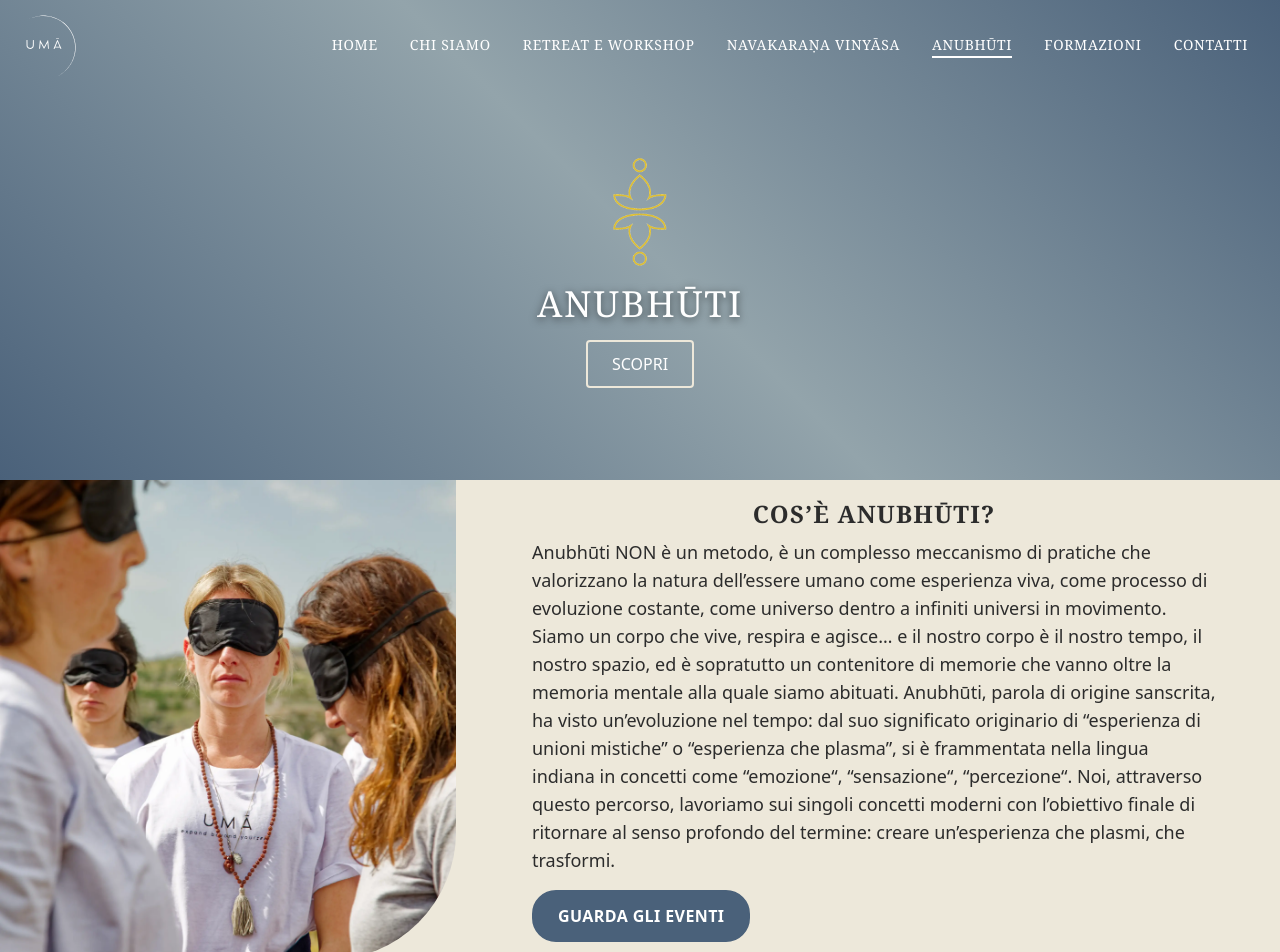
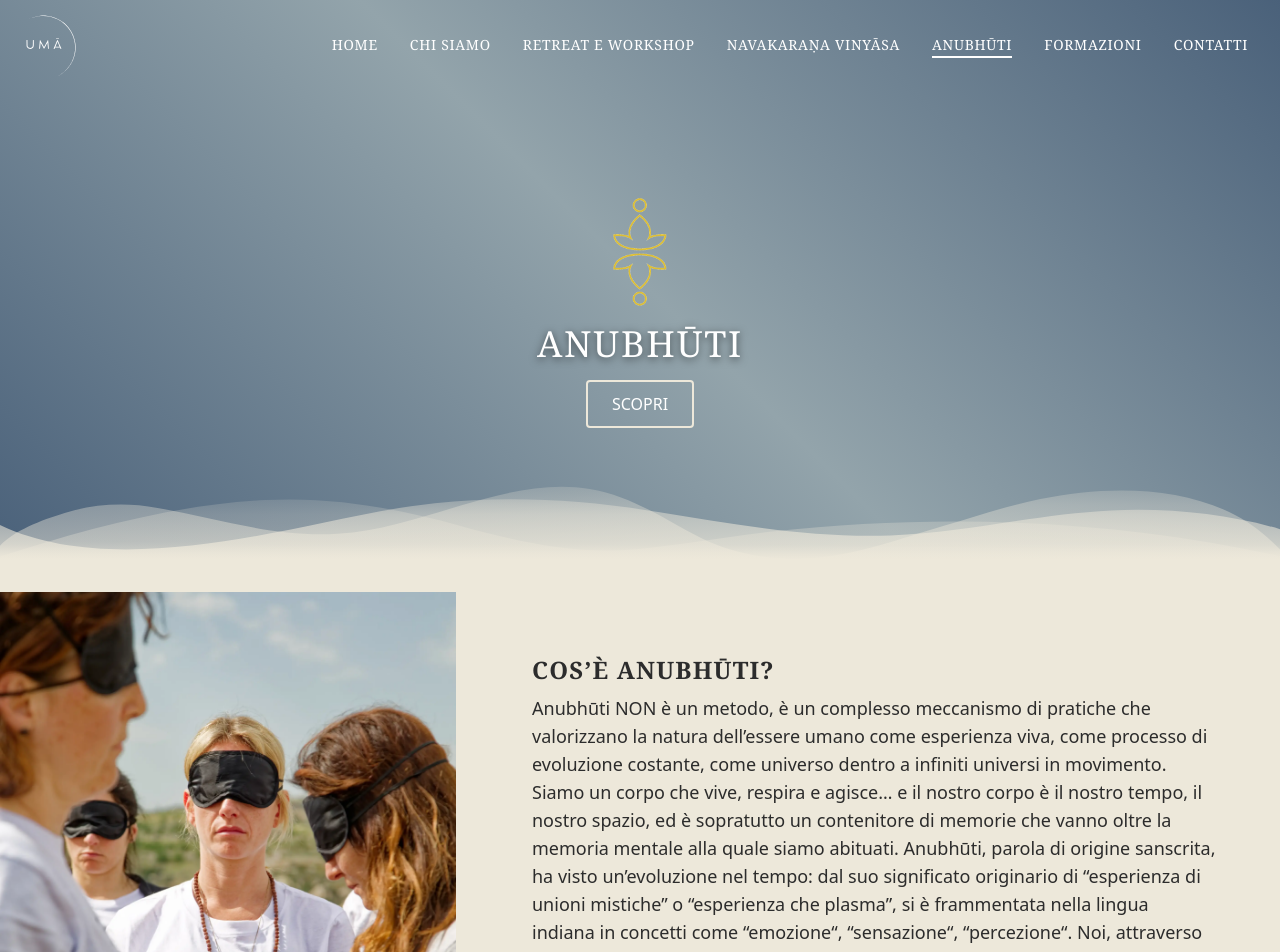
Before and after one commit to asorbellini/static-uma-yoga, a React (Vite) app: page /anubhuti in a window 1280 px wide. Shown: the top 952 px of the page. Built offline with nearby package versions, Linux system fonts and the light colour scheme.

Commit message:
Improvements

```diff
--- a/src/components/HeroComponent.jsx
+++ b/src/components/HeroComponent.jsx
@@ -1,10 +1,11 @@
 
 import { useState } from "react"
+import { Wave } from "./Icons.jsx"
 
 function HeroComponent({background, mainColor, logo, title, subtitle = null}) {
     const [hovered, setHovered] = useState(false)
     return(
-            <div className="relative h-[60vh] w-full flex flex-col items-center justify-center"
+            <div className="relative min-h-[65dvh] md:min-h-[70dvh] w-full flex flex-col items-center justify-center py-4"
                 style={{background: background }}>
                     <div className="mt-16">
                         <img src={logo} alt={`Logo ${title}`} className="h-28"/>
@@ -21,10 +22,13 @@ function HeroComponent({background, mainColor, logo, title, subtitle = null}) {
                         style={{borderColor: hovered ? mainColor : undefined}}
                         onMouseEnter={() => setHovered(true)}
                         onMouseLeave={() => setHovered(false)}>
-                        <button className="textButton justify-items-center">
+                        <button className="textButton justify-items-center z-30">
                             SCOPRI
                         </button>
                     </a>
+                    <div className="absolute bottom-0 left-0 w-full overflow-hidden leading-none z-10">
+                        <Wave />
+                    </div>
             </div>
     )
 }
--- a/src/components/NavakaranaSummary.jsx
+++ b/src/components/NavakaranaSummary.jsx
@@ -17,26 +17,26 @@ function NavakaranaSummary() {
     return (
         <div className="bg-claro">
             <section ref={sectionRef} id="about-navakarana-vinyasa" className="min-h-dvh w-full px-4 bg-claro">
-                <div className={`flex flex-row px-2 md:px-12 gap-3 items-center transition-all duration-500 ease-in-out ${isVisible ? "opacity-100 translate-x-0" : "opacity-0 -translate-x-20"}`}>
-                    <div className="w-full md:basis-2/5 md:relative md:h-[60vh]">
+                <div className={`flex flex-col-reverse lg:flex-row px-2 md:px-12 gap-3 items-center transition-all duration-500 ease-in-out ${isVisible ? "opacity-100 translate-x-0" : "opacity-0 -translate-x-20"}`}>
+                    <div className="w-full lg:basis-2/5 lg:relative md:h-[60vh] pt-8 md:pt-0">
                         <img
                             src={Navakarana}
                             alt="Navakarana Vinyasa"
-                            className={`w-full h-[60vh] md:absolute md:-left-16 md:top-0 rounded-br-[8rem] object-cover transition-all duration-[1000ms] ease-out ${
+                            className={`w-full h-[50dvh] lg:h-full lg:absolute lg:-left-16 lg:top-0 rounded-3xl lg:rounded-none lg:rounded-br-[8rem] object-cover transition-all duration-[1000ms] ease-out ${
                             isVisible ? "opacity-100 translate-x-0" : "opacity-0 -translate-x-10"
                             }`}
                         />
                     </div>
-                    <div className="w-full md:basis-3/5 flex flex-col items-start">
-                        <h3 className="title text-oscuro text-center drop-shadow-none font-semibold tracking-wider uppercase py-2">
-                            Cos'è il Navakaraṇa vinyāsa
+                    <div className="w-full lg:basis-3/5 flex flex-col">
+                        <h3 className="title text-oscuro text-center lg:text-left drop-shadow-none font-semibold tracking-wider uppercase py-2">
+                            Cos'è Navakaraṇa vinyāsa?
                         </h3>
                         <p className="textDetail drop-shadow-none text-oscuro text-left pb-2">
                             Navakaraṇa è una pratica di vinyāsa vigorosa ed energica che consiste in coreografie dinamiche
                             caratterizzate da una combinazione armonica di movimento e staticità ottenuta attraverso la regolazione del
                             respiro e del prāṇa (energia vitale).
                         </p>
-                        <div className="flex items-center justify-start">
+                        <div className="w-full flex justify-center">
                             <div className="btn-primary bg-[#581414] border-[#581414] hover:opacity-80 hover:border-[#581414] transition-all duration-500 ">
                                 <a href="/retreat-e-workshop">
                                     <button className="textButton font-semibold tracking-wide">GUARDA GLI EVENTI</button>
@@ -45,7 +45,7 @@ function NavakaranaSummary() {
                         </div>
                     </div>
                 </div>
-                <div className="flex flex-col items-center justify-start px-2 md:px-12">
+                <div className="flex flex-col items-center justify-start pt-4 px-2 md:px-12">
                     <h3 className="title text-oscuro text-center drop-shadow-none font-semibold tracking-wider uppercase py-2 md:w-[50vw]">
                         Perché sceglierlo:
                     </h3>
--- a/src/pages/Anubhuti.jsx
+++ b/src/pages/Anubhuti.jsx
@@ -151,24 +151,26 @@ function Anubhuti() {
         <div className="min-h-dvh w-full bg-claro">
             <HeroComponent background="linear-gradient(45deg, #4A617A 0%, #93a4ab 50%, #4A617A 100%)" mainColor="#4A617A" logo={logoAnubhuti}  title="Anubhūti"/>
             <section id="about-anubhuti" className="h-fit w-full px-4">
-                <div ref={contentRef}  className={`flex flex-col md:flex-row px-2 sm:px-12 gap-3 items-center transition-all duration-[500ms] ease-out ${isVisible ? "opacity-100 translate-x-0" : "opacity-0 -translate-x-20"}`}>
-                    <div className="w-full flex flex-col md:basis-2/5 md:relative md:h-[60vh]">
+                <div ref={contentRef}  className={`flex flex-col-reverse lg:flex-row lg:pt-8 md:pt-0 px-2 sm:px-12 gap-3 items-center transition-all duration-[500ms] ease-out ${isVisible ? "opacity-100 translate-x-0" : "opacity-0 -translate-x-20"}`}>
+                    <div className="w-full flex flex-col lg:basis-2/5 lg:relative lg:h-[70dvh]">
                         <img
                             src={imgAnubhuti}
                             alt="Anubhuti"
-                            className="w-full h-[60vh] md:absolute md:-left-16 md:top-0 rounded-br-[8rem] object-cover"
+                            className={`w-full h-[50dvh] lg:h-full lg:absolute lg:-left-16 lg:top-0 rounded-3xl lg:rounded-none lg:rounded-br-[8rem] object-cover transition-all duration-[1000ms] ease-out ${
+                            isVisible ? "opacity-100 translate-x-0" : "opacity-0 -translate-x-10"
+                            }`}
                         />
                     </div>
-                    <div className="w-full md:basis-3/5 flex flex-col items-start ">
+                    <div className="w-full lg:basis-3/5 flex flex-col">
                             <div >
-                                <h3 className="title text-oscuro text-center drop-shadow-none font-semibold tracking-wider uppercase py-2">
+                                <h3 className="title text-oscuro text-center lg:text-left drop-shadow-none font-semibold tracking-wider uppercase pb-2 pt-4">
                                     COS’È ANUBHŪTI?
                                 </h3>
                                 <p className="textDetail drop-shadow-none text-oscuro text-left pb-2">
                                     Anubhūti NON è un metodo, è un complesso meccanismo di pratiche che valorizzano la natura dell’essere umano come esperienza viva, come processo di evoluzione costante, come universo dentro a infiniti universi in movimento. Siamo un corpo che vive, respira e agisce… e il nostro corpo è il nostro tempo, il nostro spazio, ed è sopratutto un contenitore di memorie che vanno oltre la memoria mentale alla quale siamo abituati. Anubhūti, parola di origine sanscrita, ha visto un’evoluzione nel tempo: dal suo significato originario di “esperienza di unioni mistiche” o “esperienza che plasma”, si è frammentata nella lingua indiana in concetti come “emozione“, “sensazione“, “percezione“. Noi, attraverso questo percorso, lavoriamo sui singoli concetti moderni con l’obiettivo finale di ritornare al senso profondo del termine: creare un’esperienza che plasmi, che trasformi.
                                 </p>
                             </div>
-                        <div className="flex items-center justify-start">
+                        <div className="w-full flex justify-center">
                                 <div className="btn-primary bg-[#4A617A] border-[#4A617A] justify-center my-2 hover:opacity-80 hover:border-[#4A617A] transition-all duration-500 ">
                                     <a href="/retreat-e-workshop">
                                         <button className="textButton font-semibold tracking-wide">GUARDA GLI EVENTI</button>
@@ -177,7 +179,7 @@ function Anubhuti() {
                         </div>
                     </div>
                 </div>
-                <div className="flex flex-col items-center justify-start px-2 md:px-12">
+                <div className="flex flex-col items-center justify-start pt-4 px-2 md:px-12">
                     <h3 className="title text-oscuro text-center drop-shadow-none font-semibold tracking-wider uppercase py-2 md:w-[50vw]">
                         Perché scegliere Anubhūti:
                     </h3>
@@ -185,7 +187,7 @@ function Anubhuti() {
                         Anubhūti è una pratica che invita a ritornare a sé attraverso il corpo, il movimento libero, l’approccio giocoso e l’ascolto profondo. Non si tratta di imitare forme esterne, ma di esplorare in modo autentico e guidato il proprio universo sensoriale, riconnettendosi alle emozioni, agli altri e a tutto ciò che ci circonda. È un viaggio che parte dal corpo e si espande, trasformando ogni gesto in consapevolezza e ogni esperienza in un’opportunità di presenza. Anubhūti apre uno spazio in cui riscoprire la propria verità interiore, attraverso un linguaggio fatto di sensazioni, connessioni e libertà espressiva.
                     </p>
                 </div>
-                <div className="flex flex-col sm:flex-row gap-8 my-8 px-2 md:px-12 h-full justify-center text-center ">
+                <div className="flex flex-col lg:flex-row gap-8 my-8 px-2 md:px-12 h-full justify-center text-center ">
                     <div className="flex-1 border-2 rounded-t-2xl border-[#4A617A]">
                         <div className="p-2 md:p-4">
                             <h2 className="font-serif text-lg md:text-xl font-bold text-[#4A617A]">Metafore e poesia</h2>
```
